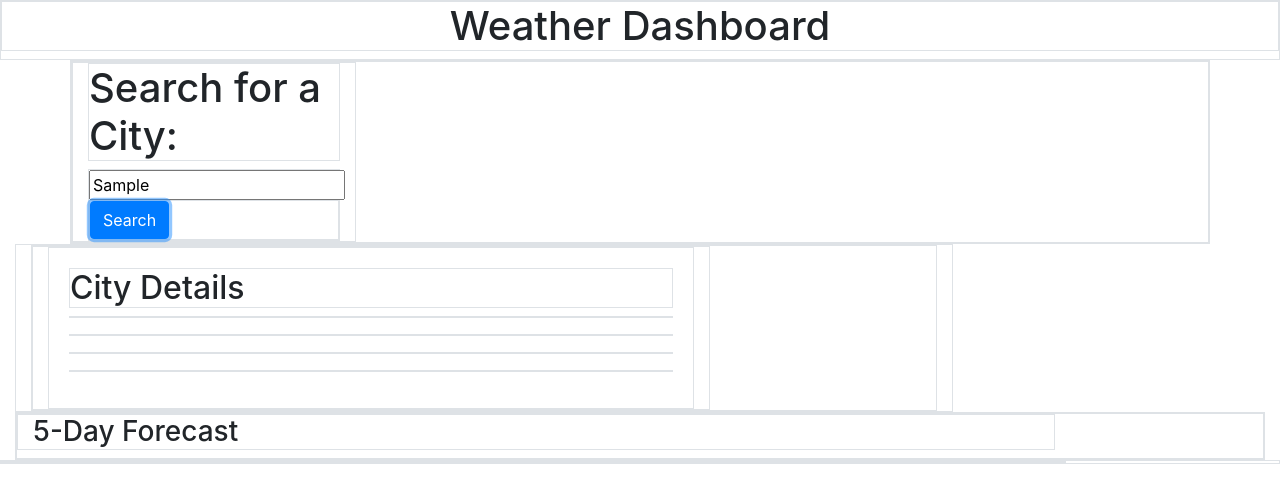
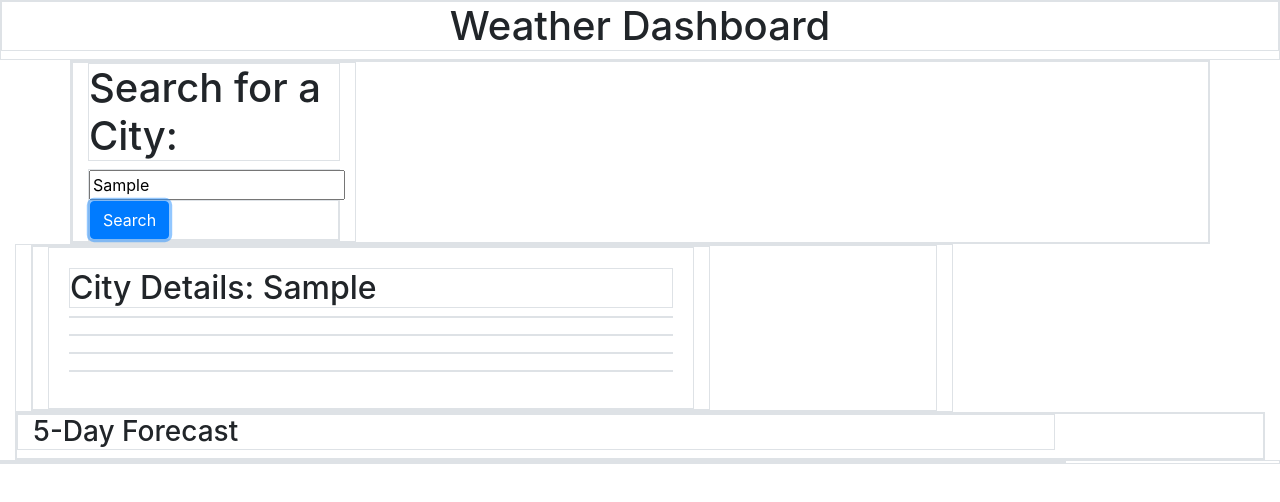
Before and after one commit to CameronSickler/weather-dashboard, a plain HTML site: page index.html in a window 1280 px wide. Both pictures are taken after typing "Sample" into the empty fields and a click on the button "Search". Drawn offline with nearby package versions, Linux system fonts and the light colour scheme; no server answers.

Commit message:
add city name id to HTML and innerText for cityname to JS

```diff
--- a/assets/js/script.js
+++ b/assets/js/script.js
@@ -6,16 +6,16 @@ var tempEl = document.getElementById('temp');
 var windEl = document.getElementById('wind');
 var humidityEl = document.getElementById('humidity');
 var uvIndexEl = document.getElementById('uvIndex');
+var cityNameEl = document.getElementById('city-name');
 
 
-//function to fetch API
+//function to fetch API for the city by city name
 function getLocationData(city) {
     fetch("http://api.openweathermap.org/geo/1.0/direct?q=" + city + "&appid=" + key)
         .then(function (response) {
             return response.json()
         })
         .then(function (locationData) {
-            console.log(locationData)
             getCurrentWeather(locationData[0].lat, locationData[0].lon)
 
         })
@@ -25,14 +25,15 @@ function getLocationData(city) {
 
 }
 
-//function to get lat and lon data
+//function to get weather for location by latitude and longitude values
 function getCurrentWeather(lat, lon) {
     fetch("https://api.openweathermap.org/data/2.5/onecall?lat=" + lat + "&lon=" + lon + "&units=imperial&appid=" + key)
         .then(function (response) {
             return response.json()
         })
         .then(function (weatherData) {
-            console.log(weatherData)
+
+            //local variables to store weather data from API
             var tempInfo = weatherData.current.temp
             var windInfo = weatherData.current.wind_speed
             var humidityInfo = weatherData.current.humidity
@@ -48,9 +49,6 @@ function getCurrentWeather(lat, lon) {
         .catch(function (err) {
             console.log(err)
         })
-
-
-
 }
 
 function citySearchEventHandler(ev) {
@@ -59,6 +57,7 @@ function citySearchEventHandler(ev) {
 
     // passes the input value of what is typed in for a city name as parameter
     getLocationData(inputEl.value);
+    cityNameEl.innerText = ("City Details: " + inputEl.value)
     console.log(inputEl.value)
 
 }
--- a/index.html
+++ b/index.html
@@ -55,7 +55,7 @@
             <div class="border">
                 <div class="col-lg-9 border">
                     <div class="card-body border">
-                        <h2 class="border">City Details</h2>
+                        <h2 id="city-name" class="border"></h2>
                         <p id="temp" class="border"></p>
                         <p id="wind" class="border"></p>
                         <p id="humidity" class="border"></p>
```
